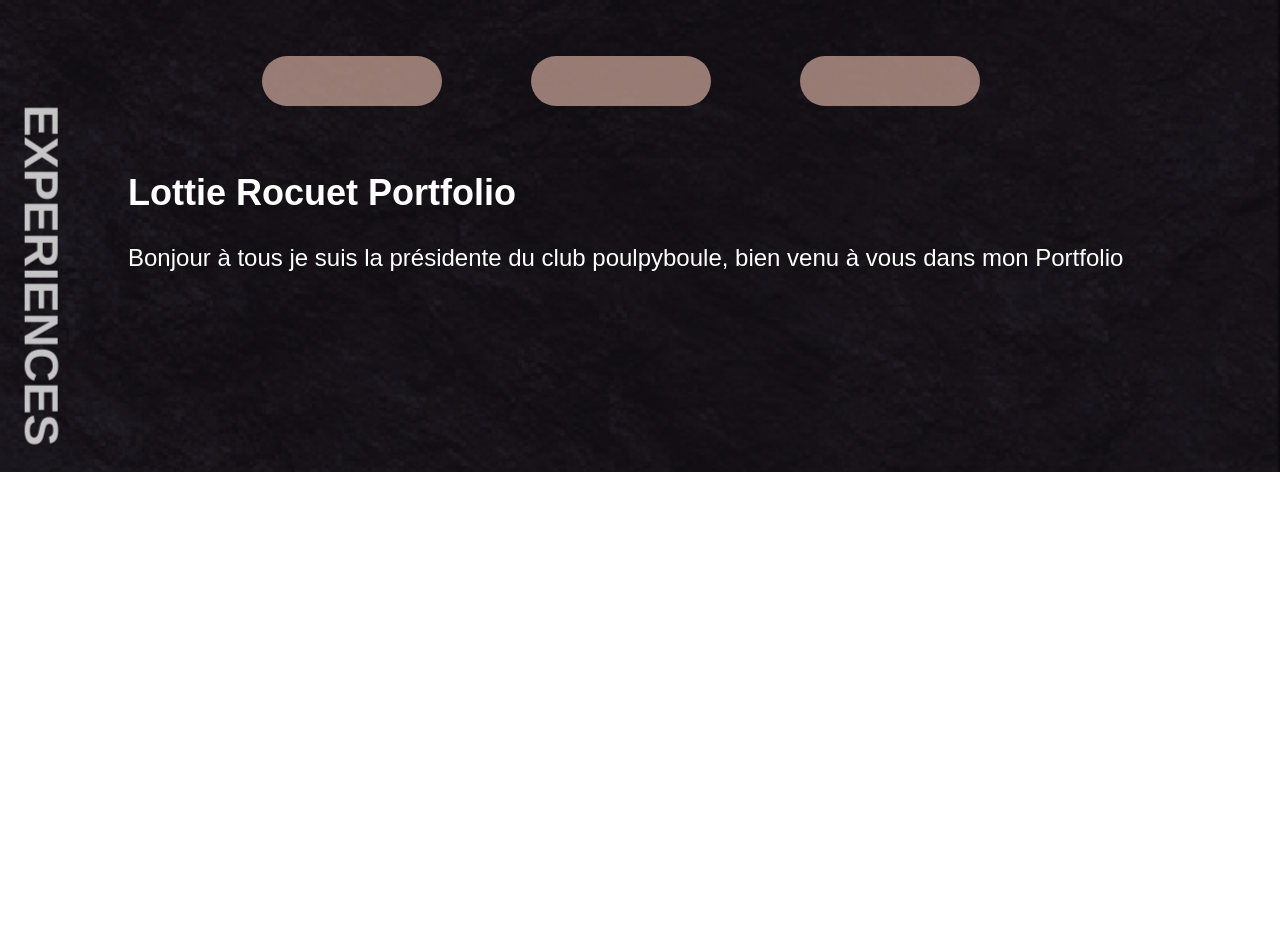
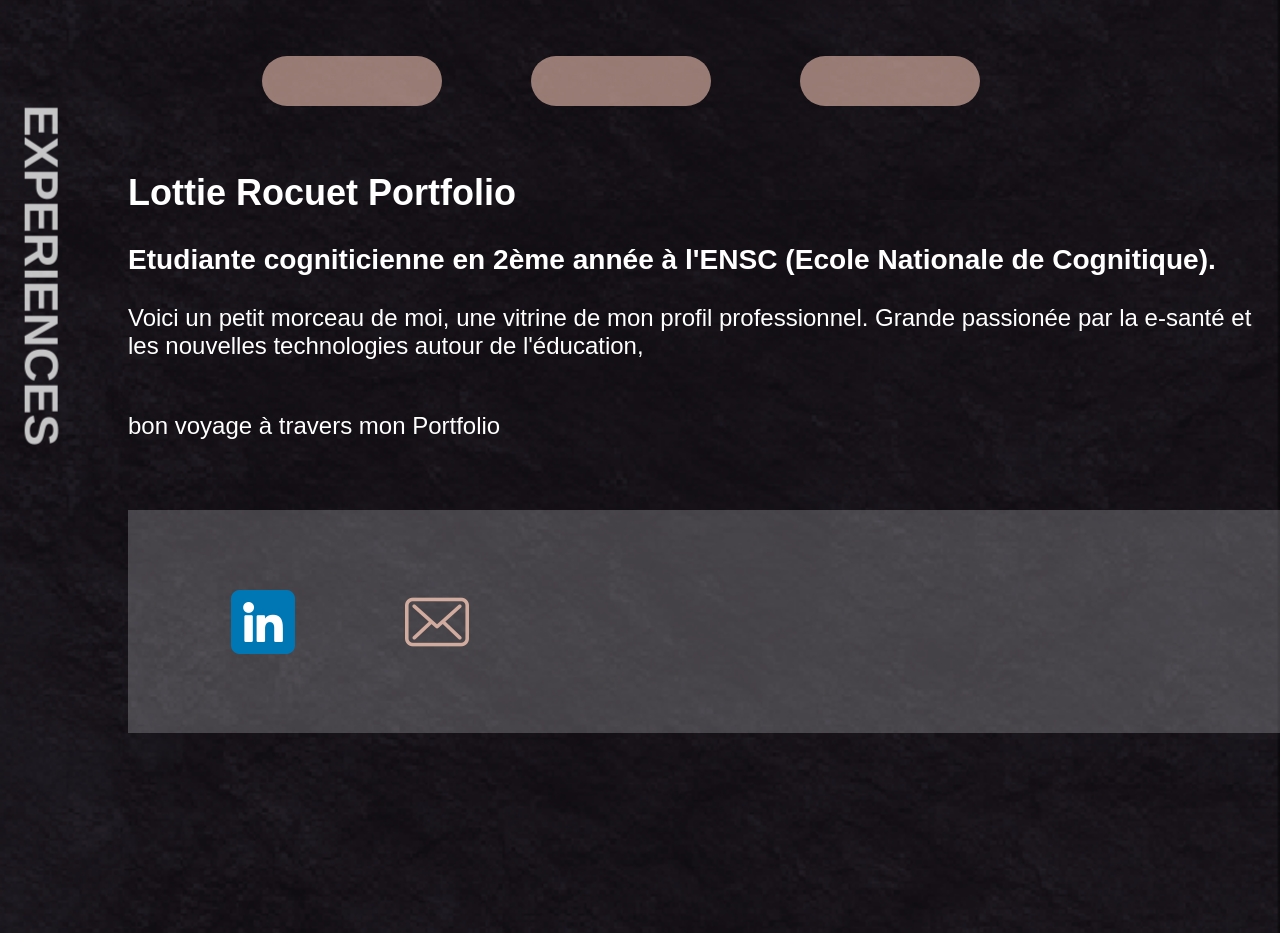
Before and after one commit to lottierocuet/PII_ENSC, a PHP site: page /Experiences.php in a window 1280 px wide. Before the commit the page ends 472 px from the top, so only its background shows below. Run offline with PHP 8.4, Linux system fonts and the light colour scheme; data that the repository does not hold is empty.

Commit message:
affichage lien !empty OK, footer KO

```diff
--- a/Experiences.php
+++ b/Experiences.php
@@ -44,7 +44,17 @@
     <!-- =============================Présentation générale du site===================================== -->
     <div class = "presentation">
       <h2>Lottie Rocuet Portfolio</h2>
-        Bonjour à tous je suis la présidente du club poulpyboule, bien venu à vous dans mon Portfolio
+        <h3>Etudiante cogniticienne en 2ème année à l'ENSC (Ecole Nationale de Cognitique). </h3>
+
+        <p>
+        Voici un petit morceau de moi, une vitrine de mon profil professionnel.
+
+      Grande passionée par la e-santé et les nouvelles technologies autour de l'éducation,  </br>
+
+    </br>
+    </p>
+
+        bon voyage à travers mon Portfolio
     </div>
 
     <!--========================= Permet d'afficher toutes les expériences ========================= -->
@@ -73,6 +83,7 @@
       </div>
 
     <?php if (check_connected()==true) {?>
+
       <div class="lien">
 
       <a>
@@ -83,9 +94,12 @@
         <img src="images/modifier.png"alt="Lien vers site externe"/>
       </a>
 
-        <a href=<?= $result['Lien'] ?> target="_blank">
-        <img src="images/link.png"alt="Lien vers site externe"/>
-        </a>
+        <?php if (!empty($result['Lien'])) {?>
+          <a href=<?= $result['Lien'] ?> target="_blank">
+          <img src="images/link.png"alt="Lien vers site externe"/>
+          </a>
+        <?php }?>
+
       </div>
 
     <?php }?>
@@ -98,9 +112,25 @@
 
 
 
+  <footer>
+  <ol class="footer">
 
+                             <li >
 
+                                 <a href="https://www.linkedin.com/in/lottie-rocuet-1092a1172" target="_blank">
+                                     <img src="images/linkedin.png">
 
+                                 </a>
+
+                             </li>
+
+                             <li>
+                             <a href="mailto:lottie.rocuet@gmail.com" target="_blank">
+                                     <img src="images/mail.png">
+                                 </a>
+                             </li>
+                     </ol>
+  </footer>
 
   </div>
 </body>
--- a/Formations.php
+++ b/Formations.php
@@ -69,9 +69,11 @@ session_start();
               <img src="images/modifier.png"alt="Lien vers site externe"/>
             </a>
 
-            <a href=<?= $result['Lien'] ?> target="_blank">
+            <?php if (!empty($result['Lien'])) {?>
+              <a href=<?= $result['Lien'] ?> target="_blank">
               <img src="images/link.png"alt="Lien vers site externe"/>
-            </a>
+              </a>
+            <?php }?>
 
             </div>
 
--- a/NavBarre.php
+++ b/NavBarre.php
@@ -38,6 +38,8 @@
 	    </ul>
 
     </nav>
+
+
 </div>
 
 </body>
--- a/stylesheet.css
+++ b/stylesheet.css
@@ -123,6 +123,7 @@ a {
   text-decoration: none;
   text-align: center;
 }
+
 a:hover {
   color:rgb(255, 255, 255);
   text-decoration:double;
@@ -148,3 +149,26 @@ a:hover {
   transition: 400ms;
 
 }
+
+/* =========================== FOOTER =========================== */
+.footer{
+  min-height: 100%;
+  display: grid;
+  grid-template-rows: auto 1fr auto;
+  display: flex;
+  flex-direction: row;
+  align-content: center;
+  opacity:100%;
+}
+img{
+  opacity:100%;
+}
+
+Footer {
+
+  justify-content: center;
+  padding: 5px;
+  background-color: #e9eaec3c;
+  /* opacity: 5%; */
+  /* color: #fff; */
+}
```
Also changed, not shown: Index.php (+17 -4 lines), Projets.php (+57 -13 lines), images/linkedin.png (added), images/mail.png (added).
